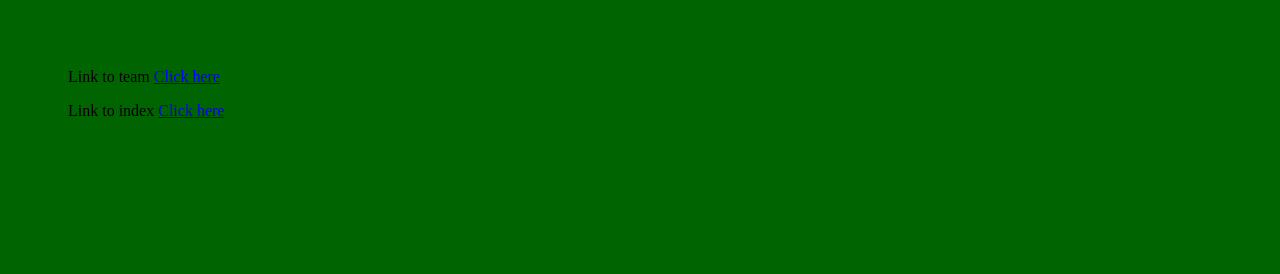
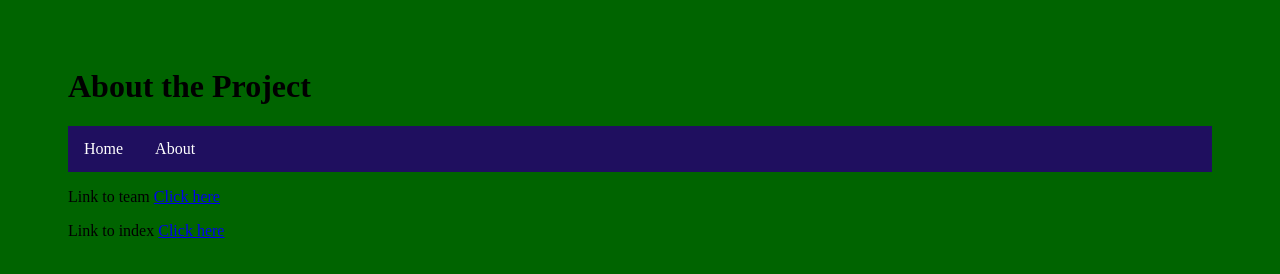
Before and after one commit to 21stonerl/edgar_allen_poe, a plain HTML site: page docs/about.html in a window 1280 px wide. Drawn offline with Linux system fonts and the light colour scheme.

Commit message:
messing with dropdown menu

```diff
--- a/docs/about.html
+++ b/docs/about.html
@@ -4,8 +4,41 @@
         <title>About</title>  <link type="text/css" href="style.css" rel="stylesheet" />
     </head>
     <body>
+    <h1>About the Project</h1>
+        <div id="navbar" style="position: sticky; top:0">
+            <div class="navbar">
+                <a href="../docs/index.html">Home</a>
+                <div class="dropdown">
+                    <button class="dropbtn">About</button>
+                    <div class="dropdown-content">
+                        <a href="../docs/about.html">About the Project</a>
+                        <a href="../docs/team.html">Team</a>
+
+                    </div>
+                </div>
+            </div>
+        </div>
+              <!--  <div class="dropdown">
+                    <button class="dropbtn">Region</button>
+                    <div class="dropdown-content">
+                        <a href="..">Union</a>
+                        <a href="../Site/confederateletters.html">Confederates</a>
+                    </div>
+                </div>
+                <div class="dropdown">
+                    <button class="dropbtn">Analysis</button>
+                    <div class="dropdown-content">
+                        <a href="../Site/graphs.html">Emotion Graph</a>
+                        <a href="../Site/percentage-graphs.html">Emotion Percentage Graph</a>
+                        <a href="../Site/percentsposandneg.html">Positive/Negative Emotion Graph</a>
+
+                    </div>
+                </div>
+            </div>
+        </div>  !-->
         <p>Link to team <a href="team.html">
             Click here</a></p>
-     <p>Link to index <a href="index.html">Click here</a></p>
+        <p>Link to index <a href="index.html">Click here</a></p>
     </body>
+
 </html>
--- a/docs/style.css
+++ b/docs/style.css
@@ -7,3 +7,58 @@ body {
     background-color: darkgreen;
      margin:50px;
 }
+.navbar {
+    display: flex;
+    width: 100%;
+    overflow: hidden;
+    background-color: #1F0F5F;
+    z-index: 500;
+}
+.navbar a {
+    float: left;
+    font-size: 16px;
+    color: White;
+    text-align: center;
+    padding: 14px 16px;
+    text-decoration: none;
+    z-index: 501;
+}
+.dropdown {
+    float: left;
+    overflow: hidden;
+}
+.dropdown .dropbtn {
+    font-size: 16px;
+    border: none;
+    outline: none;
+    color: White;
+    padding: 14px 16px;
+    background-color: inherit;
+    font-family: inherit;
+    margin: 0;
+}
+.navbar a:hover, .dropdown:hover .dropbtn {
+    background-color: #6699ff;
+}
+.dropdown-content {
+    display: none;
+    position: absolute;
+    background-color: #f9f9f9;
+    min-width: 160px;
+    box-shadow: 0px 8px 16px 0px rgba(0,0,0,0.2);
+    z-index: 1;
+}
+.dropdown-content a {
+    float: none;
+    color: hsl(210, 50%, 20%);
+    padding: 12px 16px;
+    text-decoration: none;
+    display: block;
+    text-align: left;
+}
+.dropdown-content a:hover {
+    background-color: #ddd;
+}
+.dropdown:hover .dropdown-content {
+    display: block;
+}
```
Also changed, not shown: docs/index.html (+13 -0 lines), docs/team.html (+14 -1 lines).
